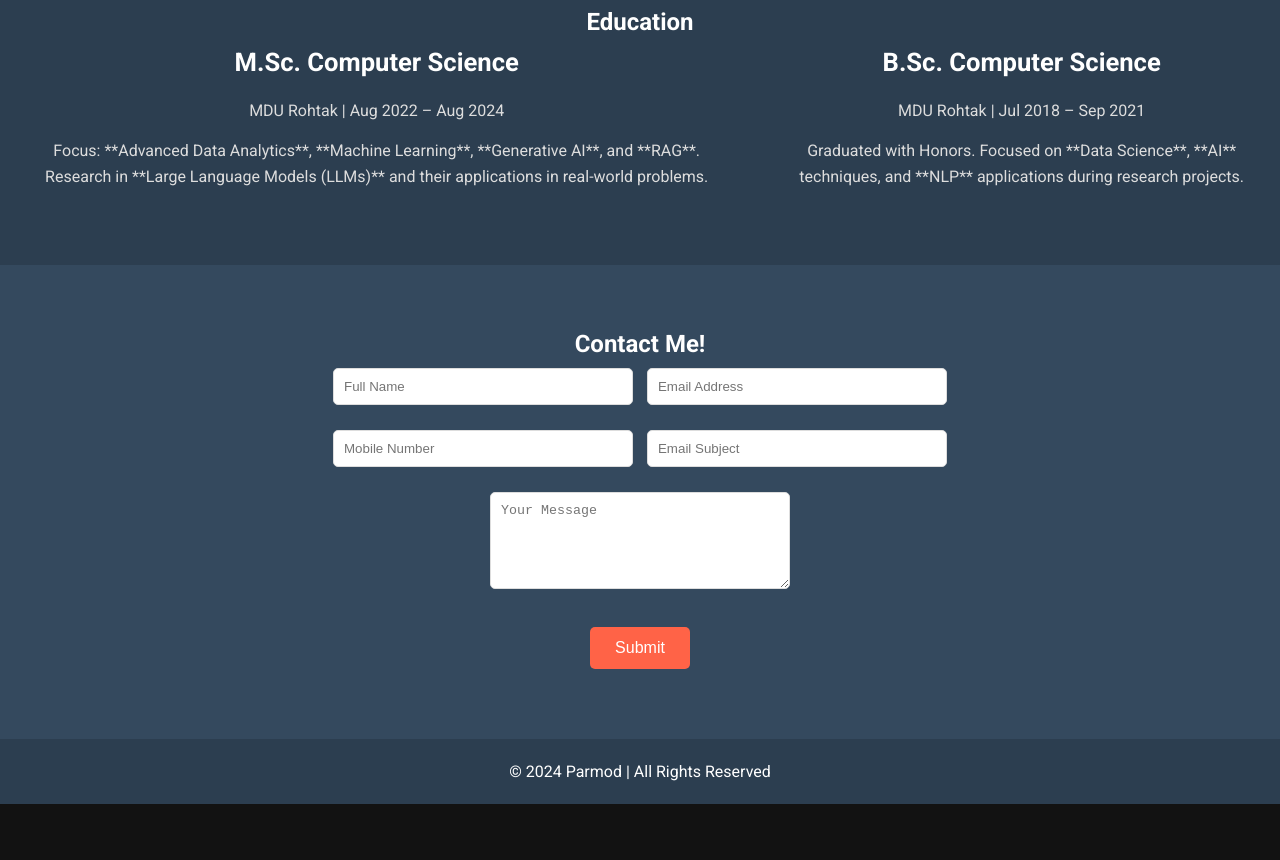
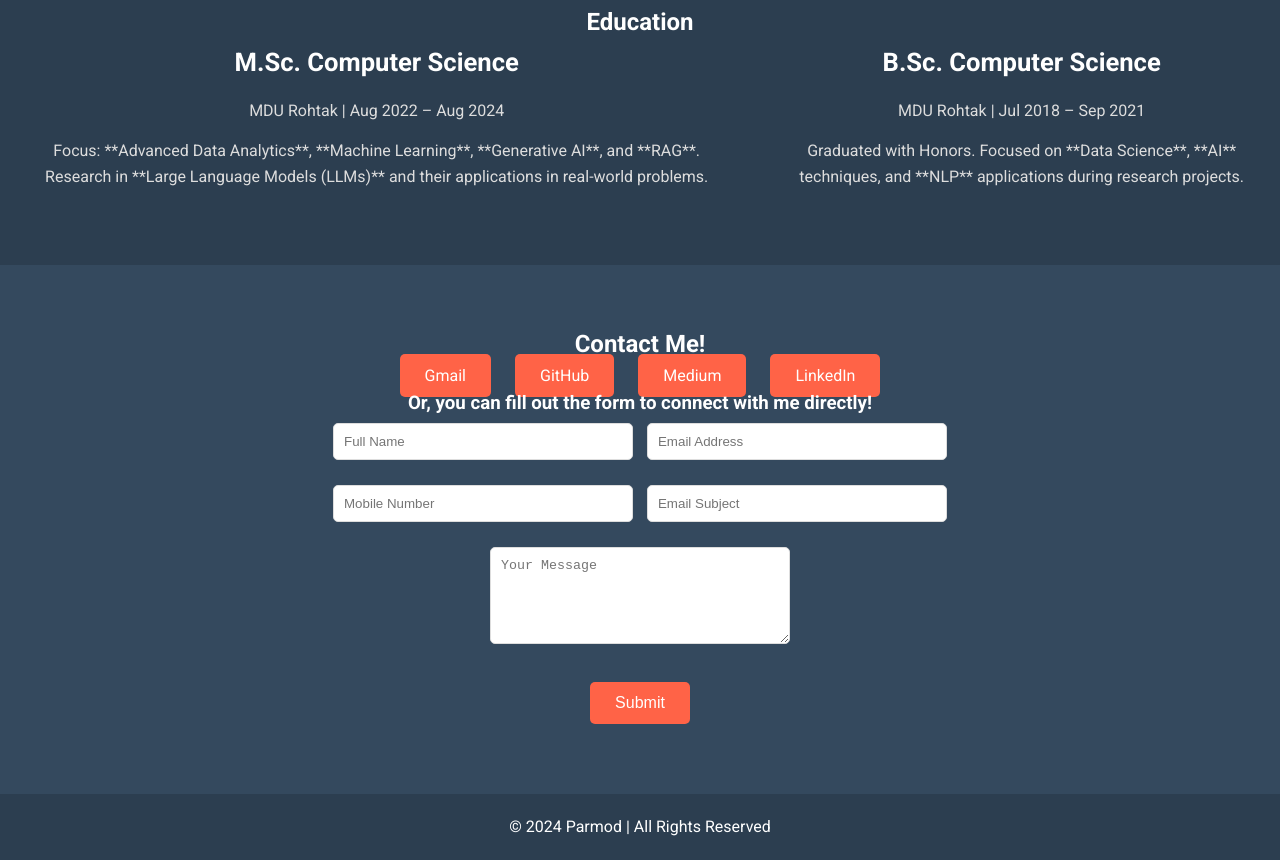
Before and after one commit to Parmod2310/Parmod2310.github.io, a plain HTML site: page index.html in a window 1280 px wide. Shown: the part 2108-2968 px from the top of the page. Before the commit the page ends 2912 px from the top, so only its background shows below. Drawn offline with Linux system fonts and the light colour scheme.

Commit message:
index.html

```diff
--- a/index.html
+++ b/index.html
@@ -143,6 +143,17 @@
     <!-- Contact Section -->
     <section id="contact" class="contact-section">
     <h2>Contact <span>Me!</span></h2>
+
+    <!-- Contact Buttons -->
+    <div class="contact-buttons">
+        <a href="mailto:parmod007p@gmail.com" class="btn contact-btn">Gmail</a>
+        <a href="https://github.com/Parmod2310" target="_blank" class="btn contact-btn">GitHub</a>
+        <a href="https://medium.com/@parmod2310" target="_blank" class="btn contact-btn">Medium</a>
+        <a href="https://www.linkedin.com/in/parmod2310/" target="_blank" class="btn contact-btn">LinkedIn</a>
+    </div>
+
+    <!-- Contact Form -->
+    <h3>Or, you can fill out the form to connect with me directly!</h3>
     <form action="https://formspree.io/f/mayvgrjl" method="POST" class="contact-form">
         <div class="form-group">
             <input type="text" name="name" placeholder="Full Name" required>
@@ -159,6 +170,7 @@
     </form>
 </section>
 
+
     <footer>
         <p>&copy; 2024 Parmod | All Rights Reserved</p>
     </footer>
```
Lines whose indentation alone changed are shown as unchanged.
